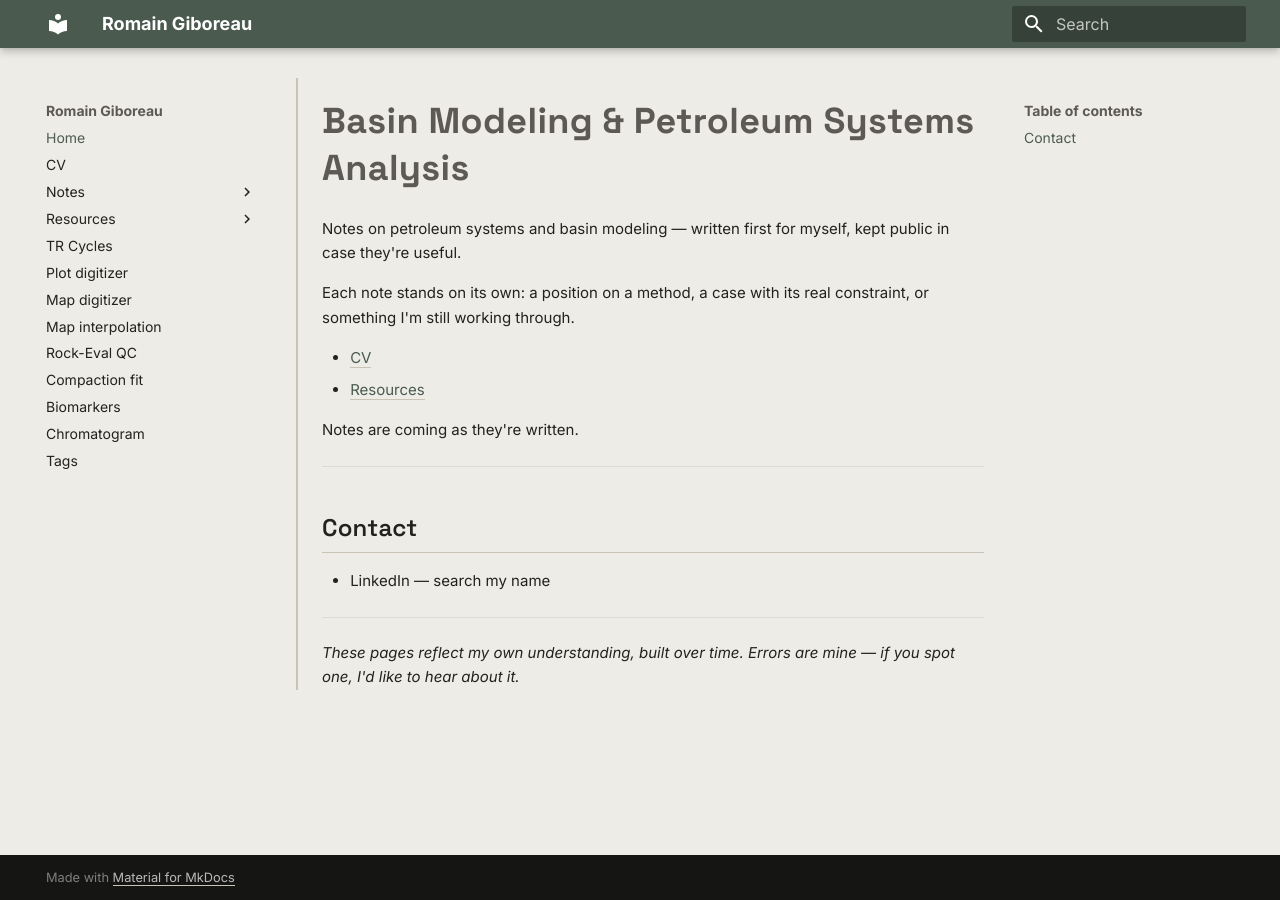
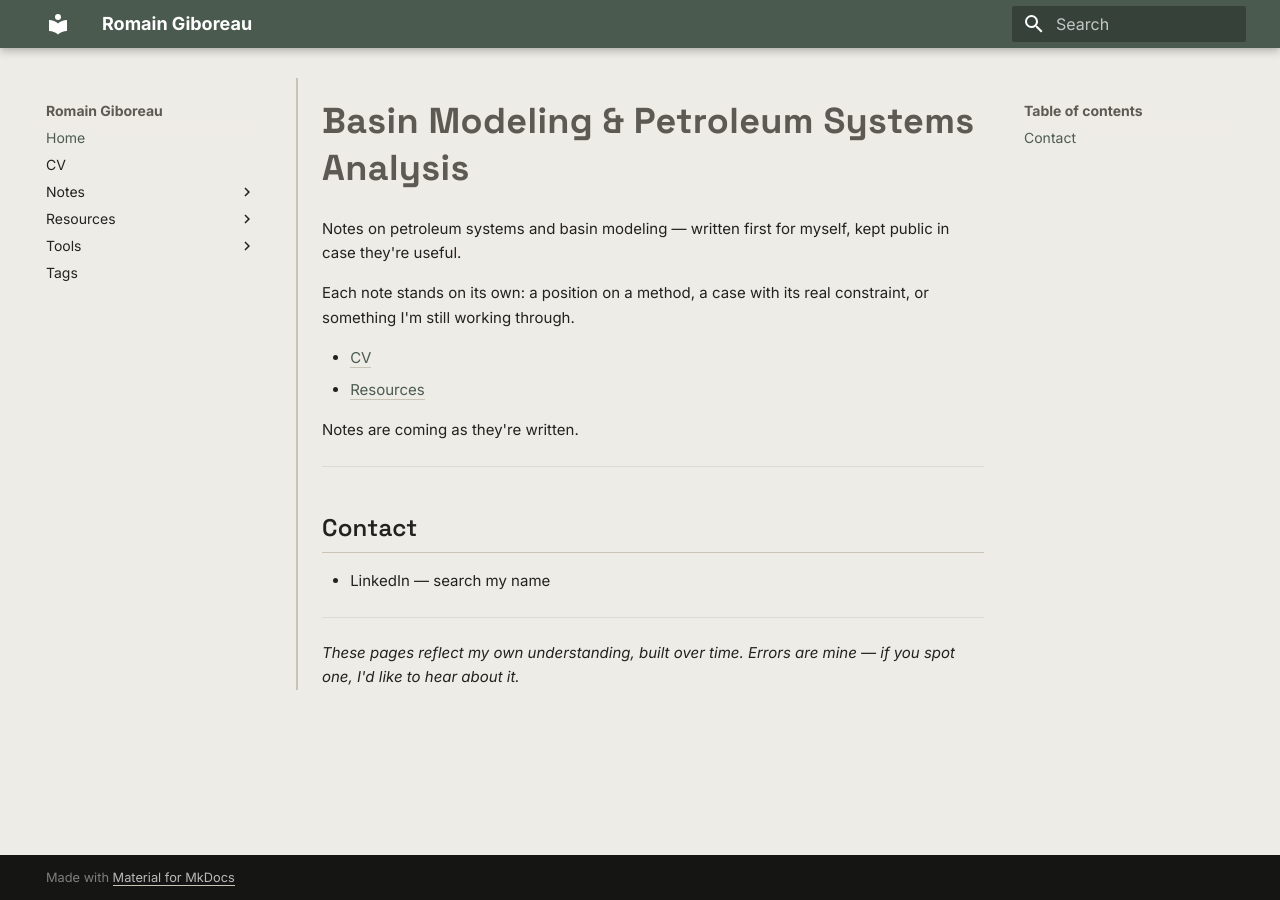
Before and after one commit to RomainGiboreau/My_Website, an MkDocs documentation site: the page built from docs/index.md, in a window 1280 px wide. Built offline with MkDocs 1.6.1 and Material for MkDocs 9.7.7, drawn with Linux system fonts in a browser that asks for light colours; part of the change alters nothing that is shown.

Commit message:
Nav: group all tool pages under a Tools section with an index page
Co-Authored-By: Claude Sonnet 5.5 <noreply@anthropic.com>
Claude-Session: https://claude.ai/code/session_01D8dAgSCx71DGLA5HZR47je

```diff
--- /dev/null
+++ b/docs/tools/index.md
@@ -0,0 +1,14 @@
+# Tools
+
+Small utilities that run entirely in your browser: nothing you load leaves your machine. Most of them are protected by a password.
+
+| Tool | What it does |
+|---|---|
+| [TR Cycles](https://RomainGiboreau.github.io/My_Website/tr-cycles/) | Transgressive–regressive cycle curves, benchmarks and user data |
+| [Plot digitizer](https://RomainGiboreau.github.io/My_Website/digitizer/) | Extract data from a plot image (linear/log axes, automatic curve detection) |
+| [Map digitizer](https://RomainGiboreau.github.io/My_Website/mapdigitizer/) | Read a continuous property from a map image and its colour legend, on a regular grid |
+| [Map interpolation](https://RomainGiboreau.github.io/My_Website/gridding/) | Grid scattered points: kriging variants, IDW, splines, TIN, with secondary variables |
+| [Rock-Eval QC](https://RomainGiboreau.github.io/My_Website/rockeval/) | Quality control of Rock-Eval data and standard crossplots |
+| [Compaction fit](https://RomainGiboreau.github.io/My_Website/compaction/) | Porosity–depth fits (Athy and others) and layer decompaction |
+| [Biomarkers](https://RomainGiboreau.github.io/My_Website/biomarkers/) | Biomarker ratios, ternary C27–C28–C29, maturity indicators |
+| [Chromatogram](https://RomainGiboreau.github.io/My_Website/chromatogram/) | Peak detection, baseline and areas from a chromatogram |
--- a/mkdocs.yml
+++ b/mkdocs.yml
@@ -48,12 +48,14 @@ nav:
   - Resources:
       - resources/index.md
       - resources/bibliography.md
-  - TR Cycles: https://RomainGiboreau.github.io/My_Website/tr-cycles/
-  - Plot digitizer: https://RomainGiboreau.github.io/My_Website/digitizer/
-  - Map digitizer: https://RomainGiboreau.github.io/My_Website/mapdigitizer/
-  - Map interpolation: https://RomainGiboreau.github.io/My_Website/gridding/
-  - Rock-Eval QC: https://RomainGiboreau.github.io/My_Website/rockeval/
-  - Compaction fit: https://RomainGiboreau.github.io/My_Website/compaction/
-  - Biomarkers: https://RomainGiboreau.github.io/My_Website/biomarkers/
-  - Chromatogram: https://RomainGiboreau.github.io/My_Website/chromatogram/
+  - Tools:
+      - tools/index.md
+      - TR Cycles: https://RomainGiboreau.github.io/My_Website/tr-cycles/
+      - Plot digitizer: https://RomainGiboreau.github.io/My_Website/digitizer/
+      - Map digitizer: https://RomainGiboreau.github.io/My_Website/mapdigitizer/
+      - Map interpolation: https://RomainGiboreau.github.io/My_Website/gridding/
+      - Rock-Eval QC: https://RomainGiboreau.github.io/My_Website/rockeval/
+      - Compaction fit: https://RomainGiboreau.github.io/My_Website/compaction/
+      - Biomarkers: https://RomainGiboreau.github.io/My_Website/biomarkers/
+      - Chromatogram: https://RomainGiboreau.github.io/My_Website/chromatogram/
   - Tags: tags.md
```
